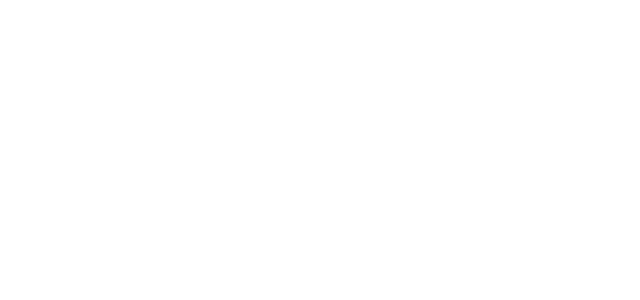
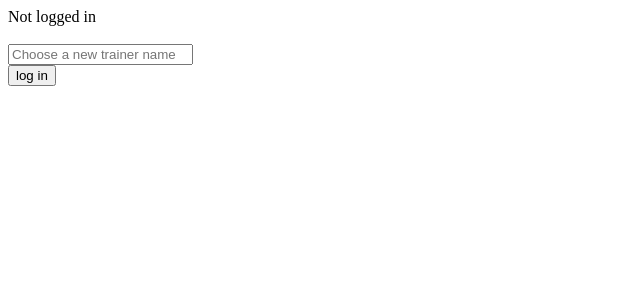
Before and after one commit to Bumpfel/Experis-PokemonTrainer-Angular, an Angular app: page / in a window 1280 px wide. Shown: the top 300 px of the page, without its empty margins (0-640 px from the left). Built offline with nearby package versions, Linux system fonts and the light colour scheme.

Commit message:
feat(selec-trainer): basic login form

```diff
--- a/src/app/app.module.ts
+++ b/src/app/app.module.ts
@@ -12,11 +12,13 @@ import { PokemonCatalogueComponent } from 'src/app/pages/pokemoncatalogue/pokemo
 import { StorageService } from './services/storage.service';
 import { AuthService } from './services/auth.service';
 import { FetchService } from './services/fetch.service';
+import { SelectTrainerComponent } from './pages/select-trainer/select-trainer.component';
 
 @NgModule({
   declarations: [
     AppComponent,
-    PokemonCatalogueComponent
+    PokemonCatalogueComponent,
+    SelectTrainerComponent
   ],
   imports: [
     BrowserModule,
--- /dev/null
+++ b/src/app/pages/select-trainer/select-trainer.component.html
@@ -0,0 +1,14 @@
+{{ loggedInTrainer }}
+<br>
+<br>
+
+
+<form (ngSubmit)="login(name.value)" *ngIf="!isLoggedIn else notLoggedIn">
+    <input type="text" placeholder="Choose a new trainer name" #name>
+    <br>
+    <button>log in</button>
+</form>
+
+<ng-template #notLoggedIn>
+    <button (click)="logout()">log out</button>
+</ng-template>
--- /dev/null
+++ b/src/app/pages/select-trainer/select-trainer.component.ts
@@ -0,0 +1,47 @@
+import { Component, OnInit } from '@angular/core';
+import { Trainer } from 'src/app/models/trainer';
+import { AuthService } from 'src/app/services/auth.service';
+
+@Component({
+  selector: 'app-select-trainer',
+  templateUrl: './select-trainer.component.html',
+  styleUrls: ['./select-trainer.component.scss']
+})
+export class SelectTrainerComponent implements OnInit {
+
+  private _activeTrainer: Trainer | undefined
+
+  constructor(public authService: AuthService) { }
+
+  ngOnInit() {
+    this.updateActiveTrainer()
+  }
+
+  login(name: string): void {
+    this.authService.login(name)
+    this.updateActiveTrainer()
+  }
+
+  logout() {
+    if(confirm('Logging out removes the active trainer. Are you sure?')) {
+      this.authService.logout()
+      this.updateActiveTrainer()
+    }
+  }
+
+  get isLoggedIn(): boolean {
+    return this.authService.isLoggedIn()
+  }
+
+  get loggedInTrainer(): string {
+    if(this._activeTrainer) {
+      return 'Trainer: ' + this._activeTrainer.name
+    }
+    return 'Not logged in'
+  }
+
+  private updateActiveTrainer() {
+    this._activeTrainer = this.authService.getLoggedInTrainer()
+  }
+
+}
--- a/src/app/services/auth.service.ts
+++ b/src/app/services/auth.service.ts
@@ -1,4 +1,5 @@
 import { Injectable } from '@angular/core';
+import { Router } from '@angular/router';
 
 import { Trainer } from '../models/trainer';
 import { StorageService } from './storage.service';
@@ -8,10 +9,11 @@ import { StorageService } from './storage.service';
 })
 export class AuthService {
 
-  constructor(private storageService: StorageService) { }
+  constructor(private storageService: StorageService, private router: Router) { }
 
   login(name: string): boolean {
     if(this.validateName(name)) {
+      this.router.navigateByUrl('/trainer')
       this.storageService.save({ name })
       return true
     }
```
Also changed, not shown: src/app/app-routing.module.ts (+3 -4 lines), src/app/pages/select-trainer/select-trainer.component.scss (added), 1 other file (tests, documents, lock files or other folders).
